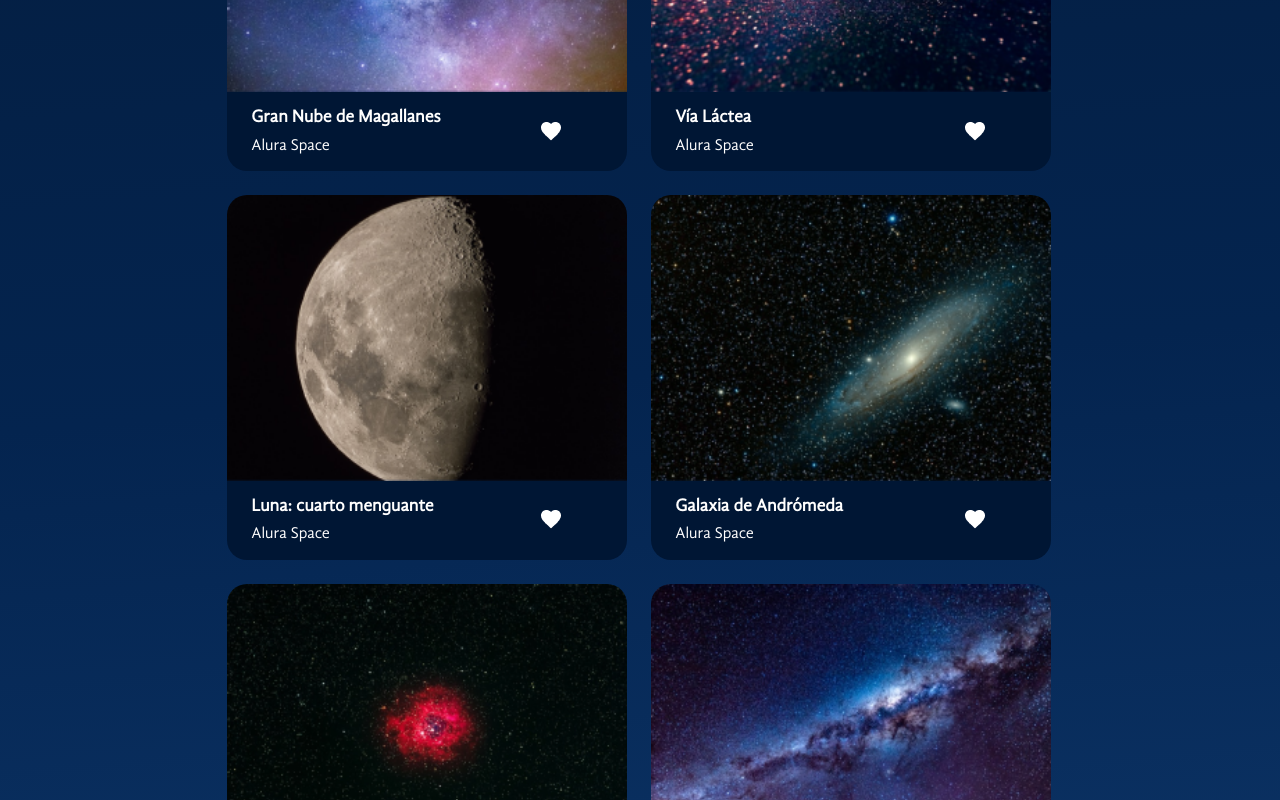
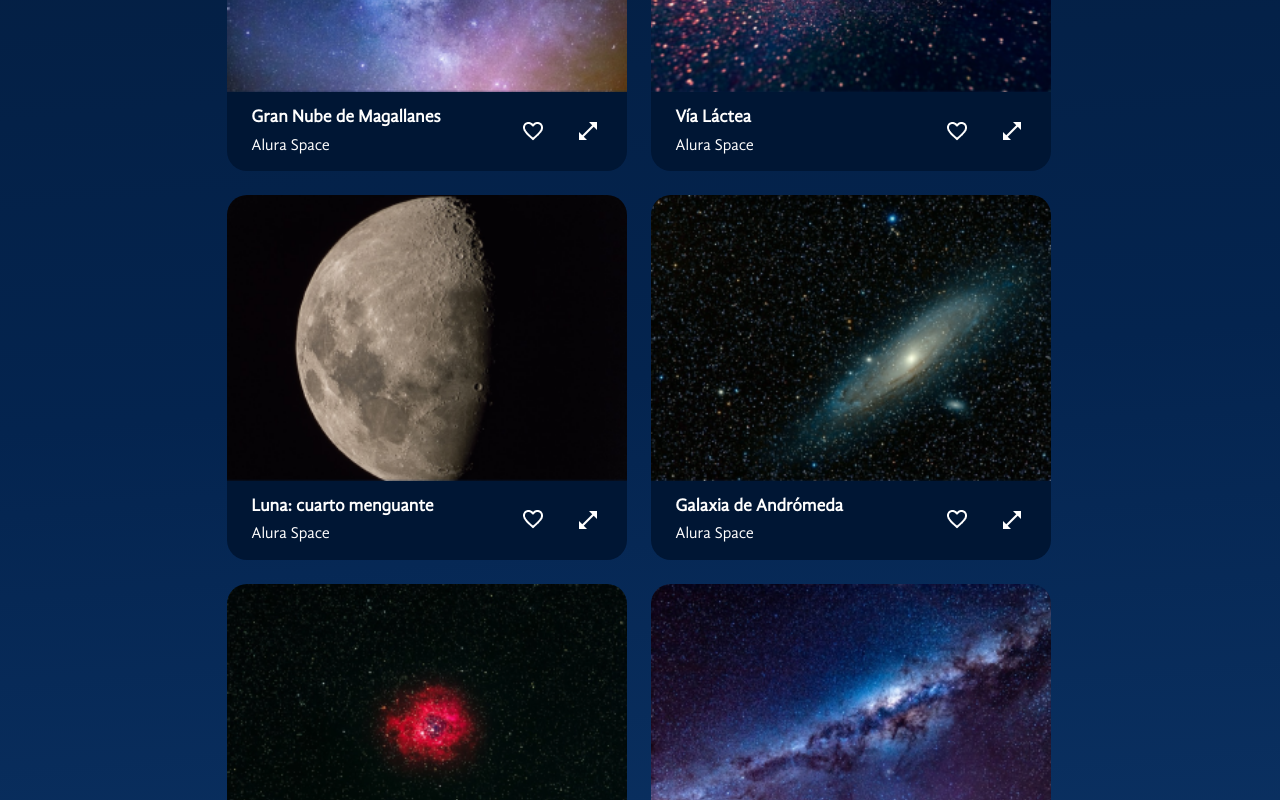
Before and after one commit to AbrahamOliden/react-space, a React (Vite) app: page / in a window 1280 px wide. Shown: the part 920-1720 px from the top of the page. Built offline with nearby package versions, Linux system fonts and the light colour scheme.

Commit message:
conditional rendering of expand button

```diff
--- a/src/components/Gallery/Card/index.jsx
+++ b/src/components/Gallery/Card/index.jsx
@@ -42,23 +42,24 @@ const StyledFigure = styled.figure`
     }
 `;
 
-function Card({ data, favActive, favInnactive, expand }) {
+function Card({ data=[], favActive, favInnactive, expandIcon, expand=false }) {
 
     const {titulo, fuente, path} = data;
 
     return (
-        <StyledFigure $expand={false} >
+        <StyledFigure $expand={expand} >
             <img src={path} alt={titulo} />
             <figcaption>
                 <h3>{titulo}</h3>
                 <h4>{fuente}</h4>
                 <div>
                     <button>
-                        <img src={favActive} />
+                        <img src={favInnactive} alt="Favorite icon"/>
                     </button>
-                    <button>
-                        <img src={expand} />
-                    </button>
+                    {!expand && <button>
+                        <img src={expandIcon} alt="Expand icon"/>
+                    </button>}
+
                 </div>
             </figcaption>
         </StyledFigure>
```
